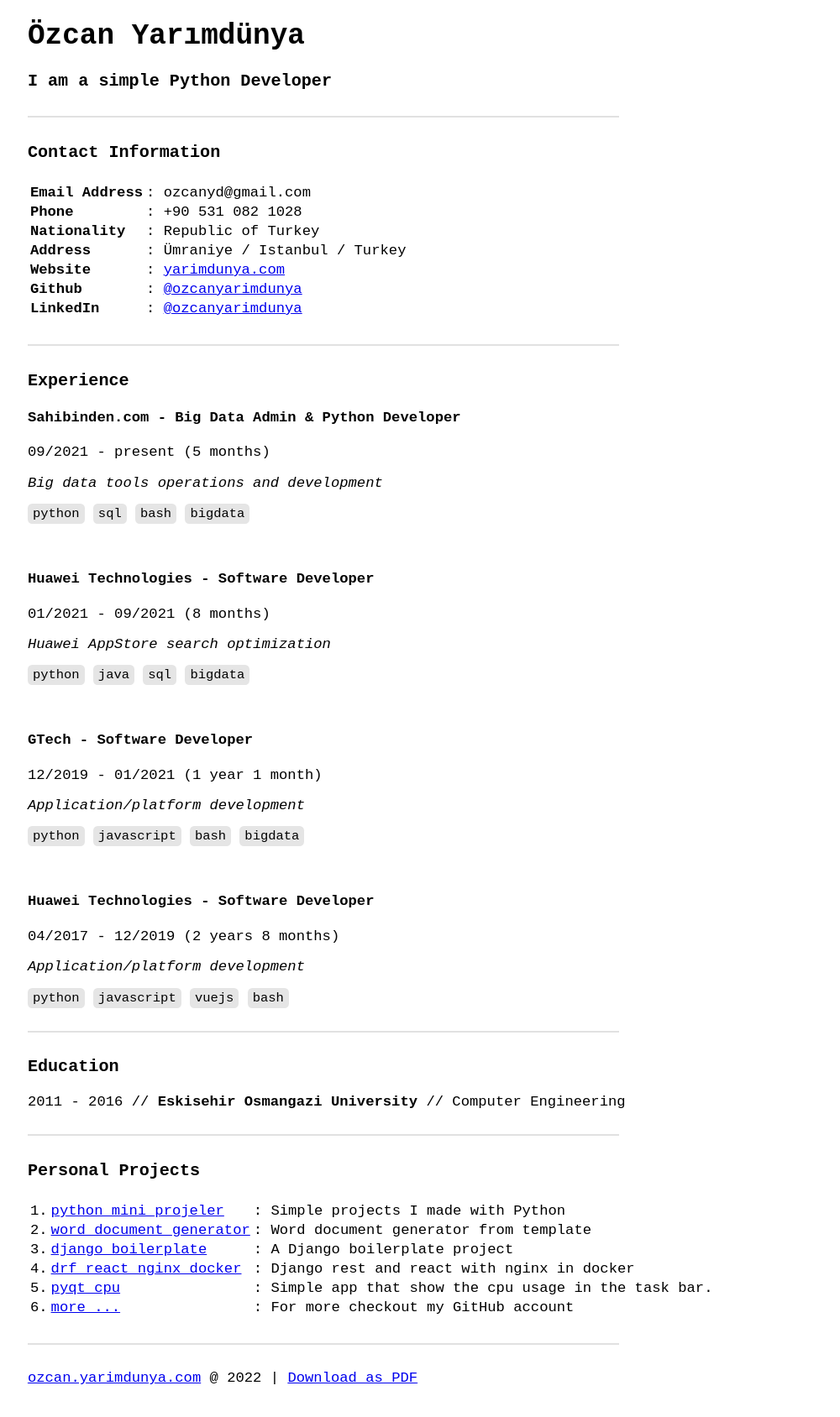
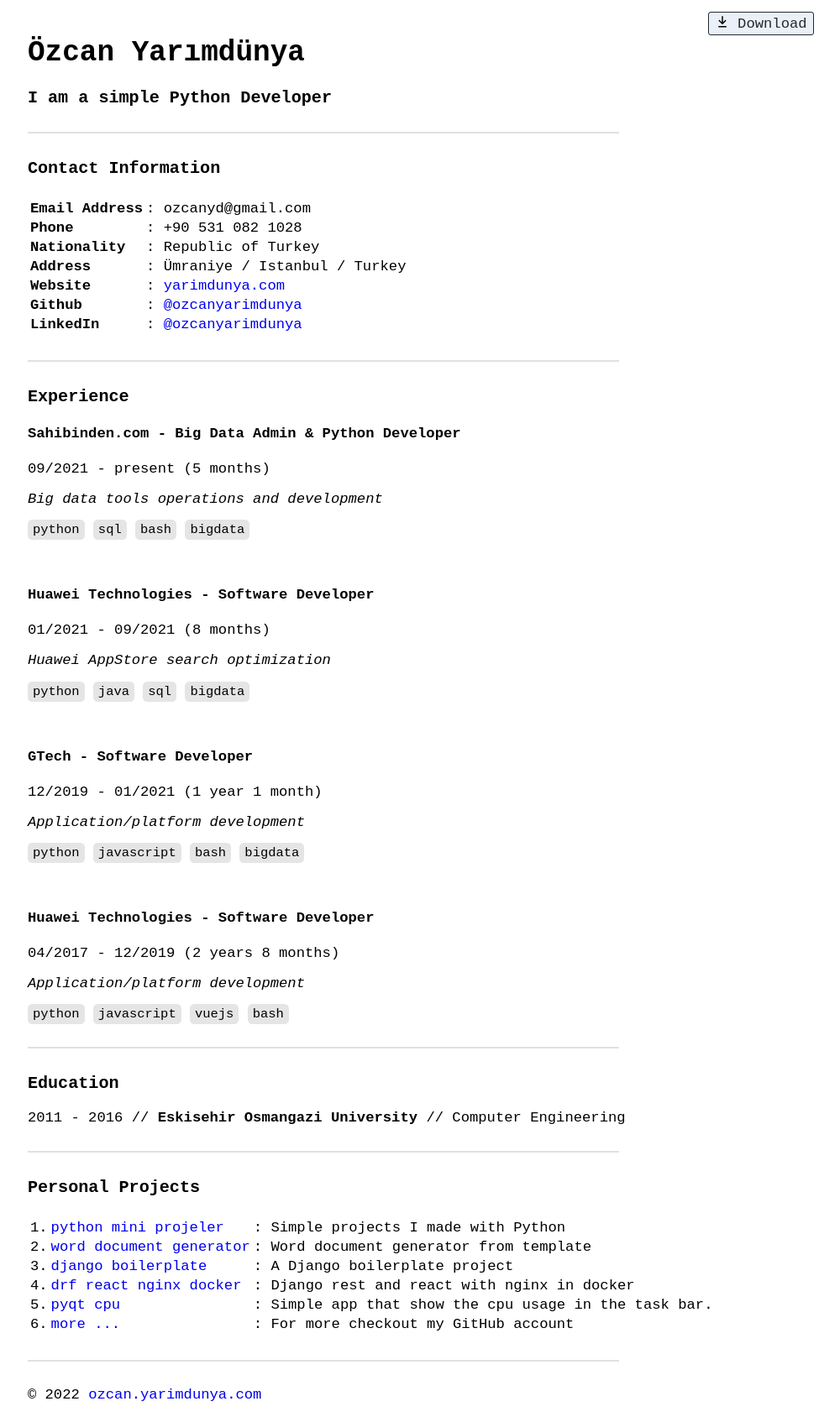
Before and after one commit to ozcanyarimdunya/resume, an MkDocs documentation site: the page built from docs/index.md, in a window 1280 px wide. Shown: the whole page at 84% size, without its empty margins (139-1139 px from the left). Built offline with MkDocs 1.6.1, drawn with Linux system fonts in a browser that asks for light colours.

Commit message:
Add download button

```diff
--- a/docs/index.md
+++ b/docs/index.md
@@ -84,4 +84,4 @@
 
 <div class="break"></div>
 
-[ozcan.yarimdunya.com](https://ozcan.yarimdunya.com) @ 2022 | [Download as PDF](https://github.com/ozcanyarimdunya/resume/releases/latest/download/ozcanyarimdunya.pdf)
+© 2022 [ozcan.yarimdunya.com](https://ozcan.yarimdunya.com)
--- a/theme/index.html
+++ b/theme/index.html
@@ -15,6 +15,10 @@
       font-size: 1.15em;
     }
 
+    a {
+      text-decoration: none;
+    }
+
     code {
       background: #e5e5e5;
       padding: 0.2rem 0.4rem;
@@ -26,6 +30,27 @@
       border: 1px solid #e1e1e1;
       margin: 2rem 0;
       width: 75%;
+    }
+
+    .btn-container {
+      position: sticky;
+      top: 2vh;
+      text-align: end;
+    }
+
+    .btn-download {
+      color: #24292F;
+      background-color: #EBF0F8;
+      padding: 0.25rem 0.5rem;
+      border: 0.1rem solid #24292F;
+      border-radius: 0.2rem;
+    }
+    .btn-download svg{
+      vertical-align: -0.1rem;
+    }
+
+    .hidden {
+      display: none;
     }
 
     @media screen and (max-width: 800px) {
@@ -54,6 +79,18 @@
   </style>
 </head>
 <body>
+<!--download-->
+<div class="btn-container">
+  <a class="btn-download" href="https://github.com/ozcanyarimdunya/resume/releases/latest/download/ozcanyarimdunya.pdf">
+    <svg viewBox="0 0 16 16" width="16" height="16">
+      <path fill-rule="evenodd"
+            d="M7.47 10.78a.75.75 0 001.06 0l3.75-3.75a.75.75 0 00-1.06-1.06L8.75 8.44V1.75a.75.75 0 00-1.5 0v6.69L4.78 5.97a.75.75 0 00-1.06 1.06l3.75 3.75zM3.75 13a.75.75 0 000 1.5h8.5a.75.75 0 000-1.5h-8.5z">
+      </path>
+    </svg>
+    Download
+  </a>
+</div>
+<!--/download-->
 {{page.content}}
 </body>
 </html>
```
Also changed, not shown: pdf.py (+2 -6 lines), 1 other file.
